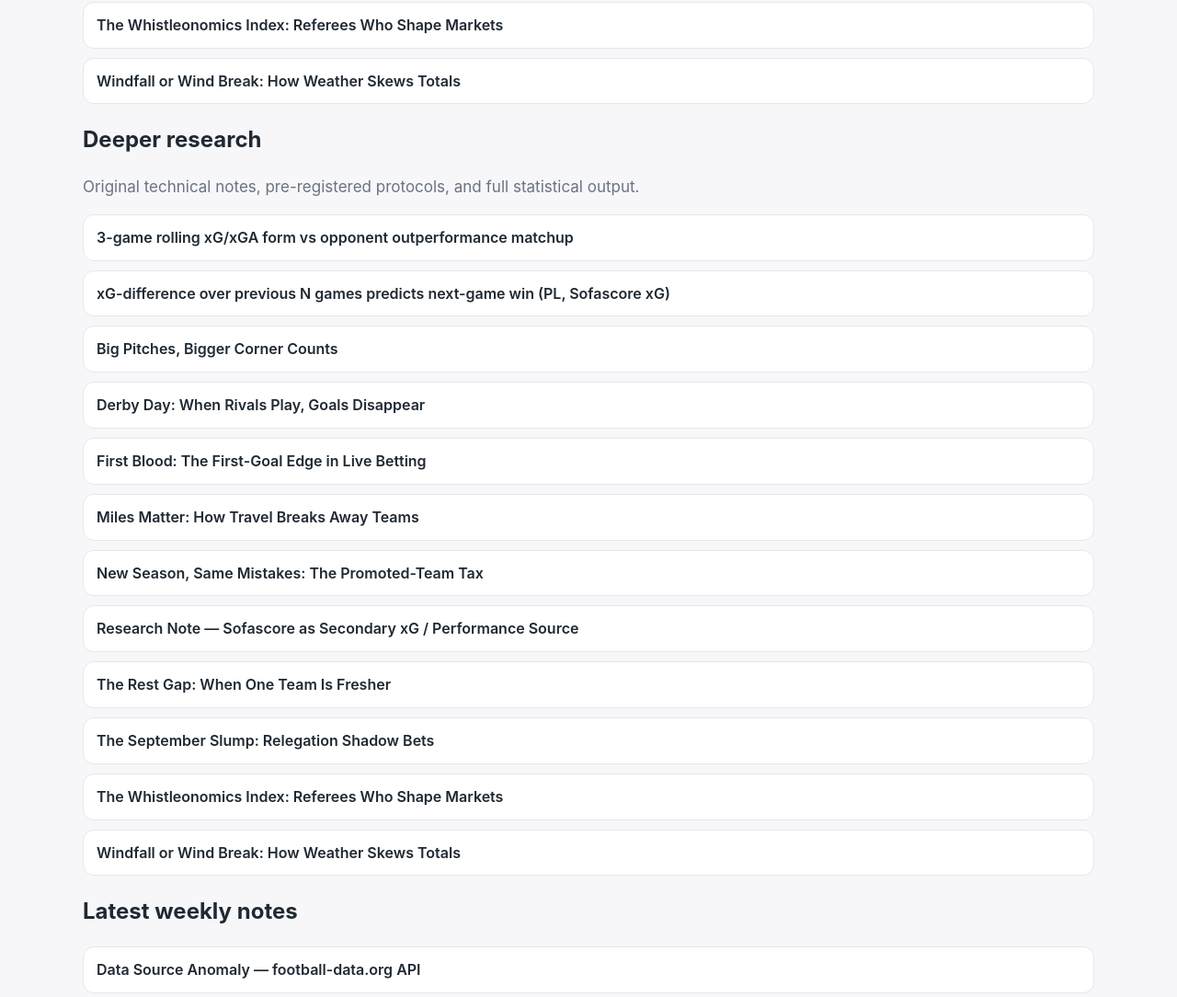
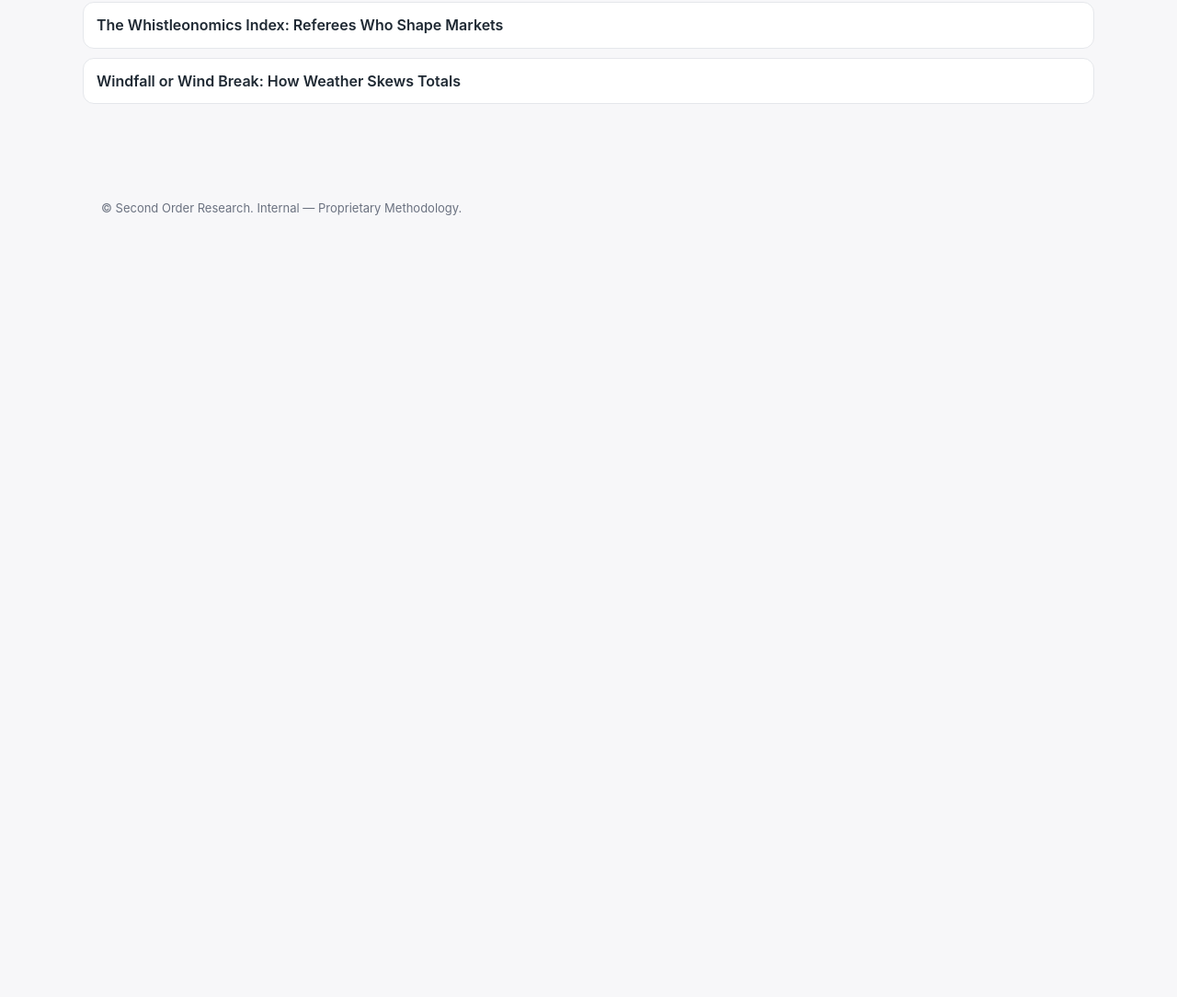
Before and after one commit to SecondOrderResearch/second-order-research, a plain HTML site: page docs/index.html in a window 1280 px wide. Shown: the part 1241-2325 px from the top of the page at 92% size. After the commit the page ends 1541 px from the top, so only its background shows below. Drawn offline with Linux system fonts and the light colour scheme.

Commit message:
Homepage: remove deeper research and weekly notes sections, keep only latest library entries

```diff
--- a/docs/index.html
+++ b/docs/index.html
@@ -122,72 +122,6 @@
         </ul>
       </section>
 
-      <section>
-        <h2>Deeper research</h2>
-        <p class="lead">Original technical notes, pre-registered protocols, and full statistical output.</p>
-        <ul class="entry-list">
-
-            <li>
-              <a href="deeper-research/2026-08-03-xg-form-matchup.html">3-game rolling xG/xGA form vs opponent outperformance matchup</a>
-            </li>
-
-            <li>
-              <a href="deeper-research/2026-08-11-xg-delta-next-win.html">xG-difference over previous N games predicts next-game win (PL, Sofascore xG)</a>
-            </li>
-
-            <li>
-              <a href="deeper-research/big-pitches-bigger-corner-counts.html">Big Pitches, Bigger Corner Counts</a>
-            </li>
-
-            <li>
-              <a href="deeper-research/derby-day-when-rivals-play-goals-disappear.html">Derby Day: When Rivals Play, Goals Disappear</a>
-            </li>
-
-            <li>
-              <a href="deeper-research/first-blood-first-goal-edge-in-live-betting.html">First Blood: The First-Goal Edge in Live Betting</a>
-            </li>
-
-            <li>
-              <a href="deeper-research/miles-matter-travel-breaks-away-teams.html">Miles Matter: How Travel Breaks Away Teams</a>
-            </li>
-
-            <li>
-              <a href="deeper-research/new-season-same-mistakes-promoted-team-tax.html">New Season, Same Mistakes: The Promoted-Team Tax</a>
-            </li>
-
-            <li>
-              <a href="deeper-research/notes_sofascore_crosscheck.html">Research Note — Sofascore as Secondary xG / Performance Source</a>
-            </li>
-
-            <li>
-              <a href="deeper-research/rest-gap-when-one-team-is-fresher.html">The Rest Gap: When One Team Is Fresher</a>
-            </li>
-
-            <li>
-              <a href="deeper-research/september-slump-relegation-shadow-bets.html">The September Slump: Relegation Shadow Bets</a>
-            </li>
-
-            <li>
-              <a href="deeper-research/whistleonomics-index-referees-who-shape-markets.html">The Whistleonomics Index: Referees Who Shape Markets</a>
-            </li>
-
-            <li>
-              <a href="deeper-research/windfall-or-wind-break-weather-skews-totals.html">Windfall or Wind Break: How Weather Skews Totals</a>
-            </li>
-
-        </ul>
-      </section>
-
-      <section>
-        <h2>Latest weekly notes</h2>
-        <ul class="entry-list">
-
-            <li>
-              <a href="weekly/2026-W30-data-source-anomaly.html">Data Source Anomaly — football-data.org API</a>
-            </li>
-
-        </ul>
-      </section>
 
 
 
```
Also changed, not shown: site/templates/base.html (+0 -22 lines).
